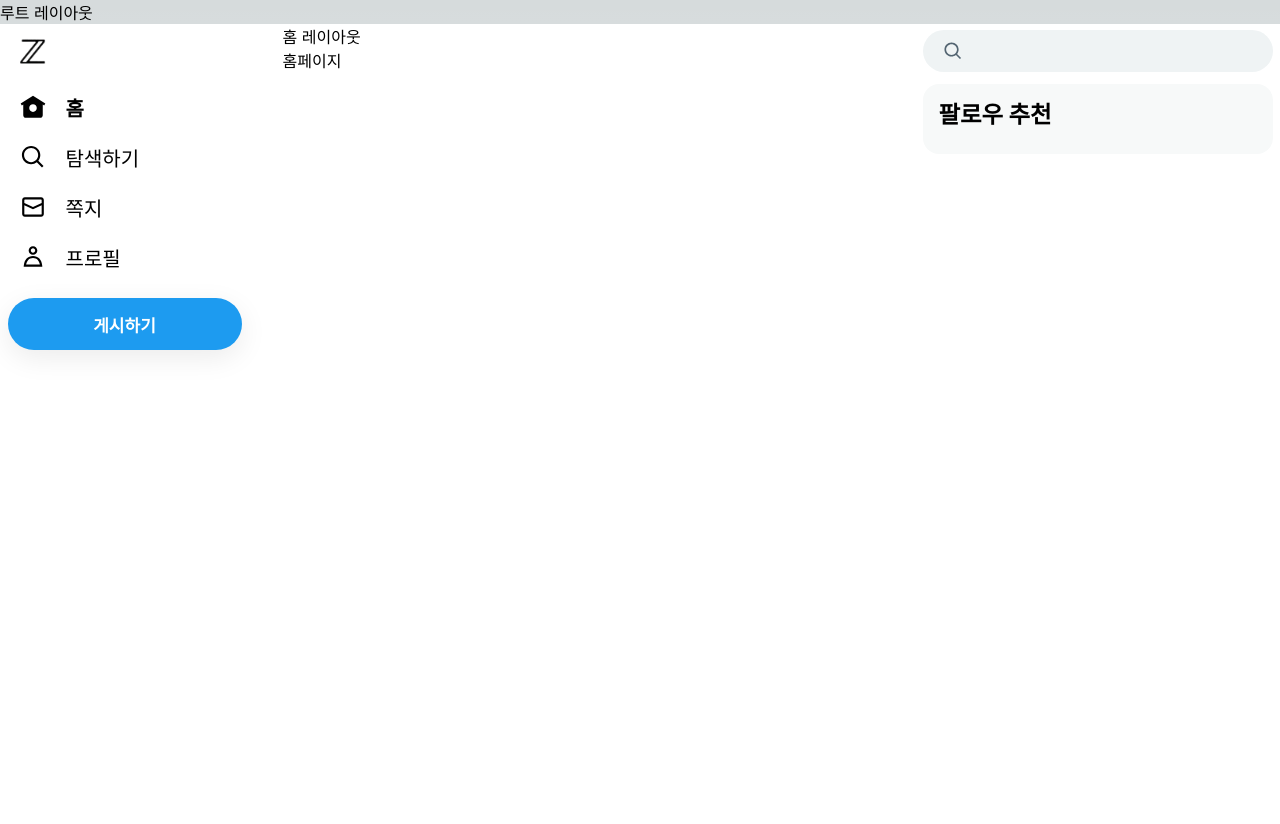
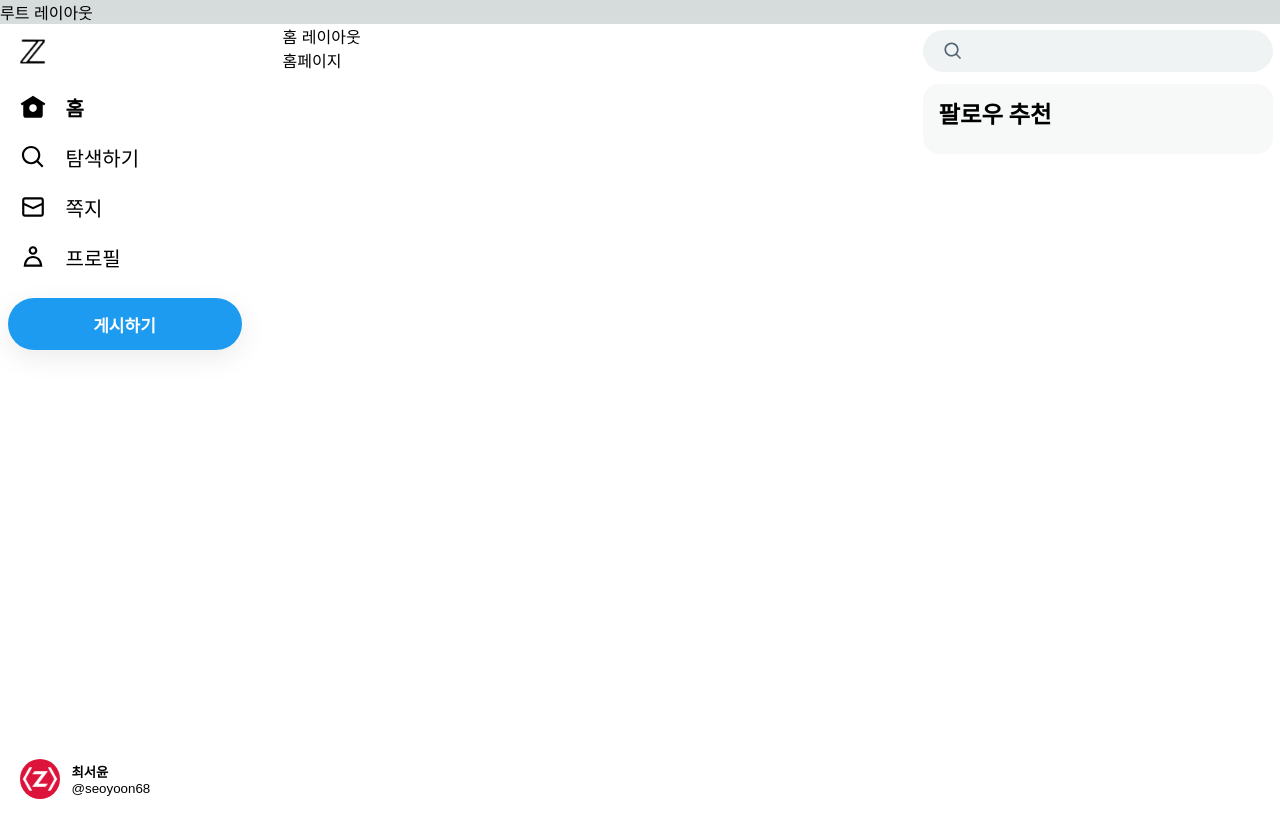
Before and after one commit to heyimcsy/z-com, a Next.js app: page /home in a window 1280 px wide. Built offline with nearby package versions, Linux system fonts and the light colour scheme.

Commit message:
logoutButton

```diff
--- /dev/null
+++ b/src/app/(afterLogin)/_component/LogoutButton.tsx
@@ -0,0 +1,25 @@
+"use client"
+
+import style from "./logoutButton.module.css";
+
+export default function LogoutButton() {
+    const me = { // 임시로 내 정보 있는것처럼
+        id: 'seoyoon68',
+        nickname: '최서윤',
+        image: '/5Udwvqim.jpg',
+    }
+
+    const onLogout = () => {};
+
+    return (
+        <button className={style.logOutButton} onClick={onLogout}>
+            <div className={style.logOutUserImage}>
+                <img src={me.image} alt={me.id}/>
+            </div>
+            <div className={style.logOutUserName}>
+                <div>{me.nickname}</div>
+                <div>@{me.id}</div>
+            </div>
+        </button>
+    )
+}
--- /dev/null
+++ b/src/app/(afterLogin)/_component/logoutButton.module.css
@@ -0,0 +1,30 @@
+.logOutButton {
+    width: 258px;
+    height: 66px;
+    padding: 12px;
+    display: flex;
+    margin: 12px 0;
+    cursor: pointer;
+    border: none;
+    align-items: center;
+    background-color: #fff;
+    text-align: left;
+}
+.logOutButton:hover {
+    background-color: rgba(15,20,25, 0.1);
+    border-radius: 33px;
+}
+.logOutUserImage {
+    display: flex;
+    align-items: center;
+}
+.logOutUserImage img {
+    width: 40px;
+    border-radius: 50%;
+}
+.logOutUserName {
+    margin: 0 12px;
+}
+.logOutUserName > div:first-child {
+    font-weight: bold;
+}
--- a/src/app/(afterLogin)/home/layout.tsx
+++ b/src/app/(afterLogin)/home/layout.tsx
@@ -1,6 +1,6 @@
-import {element} from "prop-types";
+import React from "react";
 
-export default async function Layout({children}){
+export default async function Layout({children}:{children: React.ReactNode}){
     return(
         <div>
             홈 레이아웃
--- a/src/app/(afterLogin)/layout.tsx
+++ b/src/app/(afterLogin)/layout.tsx
@@ -4,6 +4,7 @@
 import Image from "next/image";
 import ZLogo from '../../../public/zlogo.png';
 import NavMenu from "@/app/(afterLogin)/_component/NavMenu";
+import LogoutButton from "@/app/(afterLogin)/_component/LogoutButton";
 
 export default function AfterLoginLayout({children}:{children: React.ReactNode}) {
 
@@ -23,6 +24,7 @@
                             </ul>
                             <Link href="/compose/tweet" className={style.postButton}>게시하기</Link>
                         </nav>
+                        <LogoutButton />
                     </div>
                 </section>
             </header>
```
